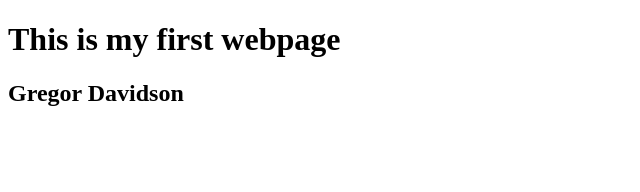
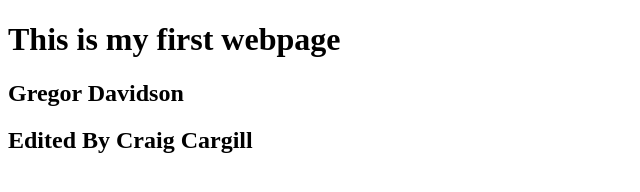
Before and after one commit to Greg2205/FirstProject, a plain HTML site: page index.html in a window 1280 px wide. Shown: the whole page, without its empty margins (0-640 px from the left). Drawn offline with Linux system fonts and the light colour scheme.

Commit message:
Added Editor

```diff
--- a/index.html
+++ b/index.html
@@ -7,5 +7,6 @@
 <body>
 <h1>This is my first webpage</h1>
 <h2>Gregor Davidson</h2>
+<h2>Edited By Craig Cargill</h2>
 </body>
 </html>
```
